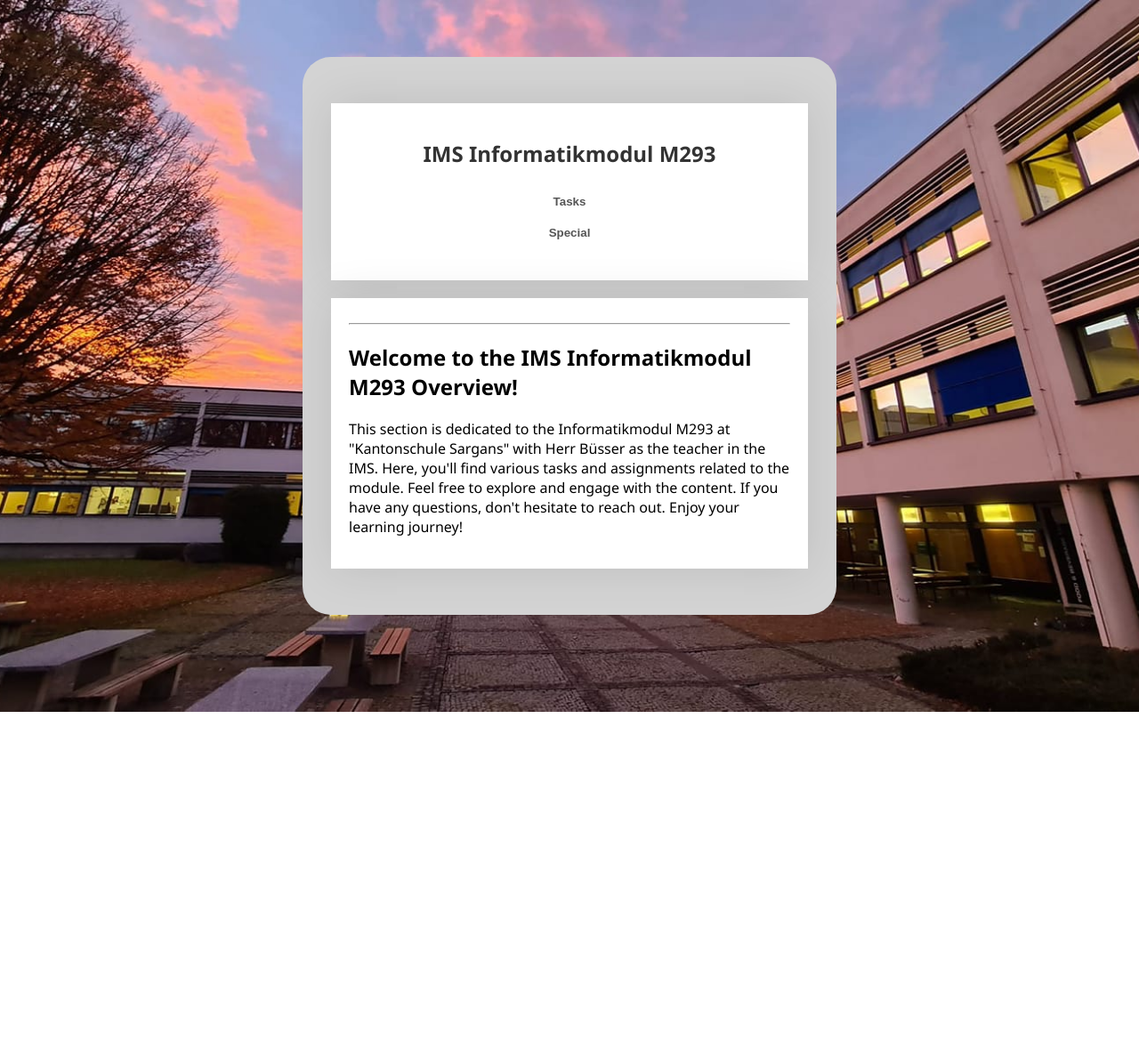
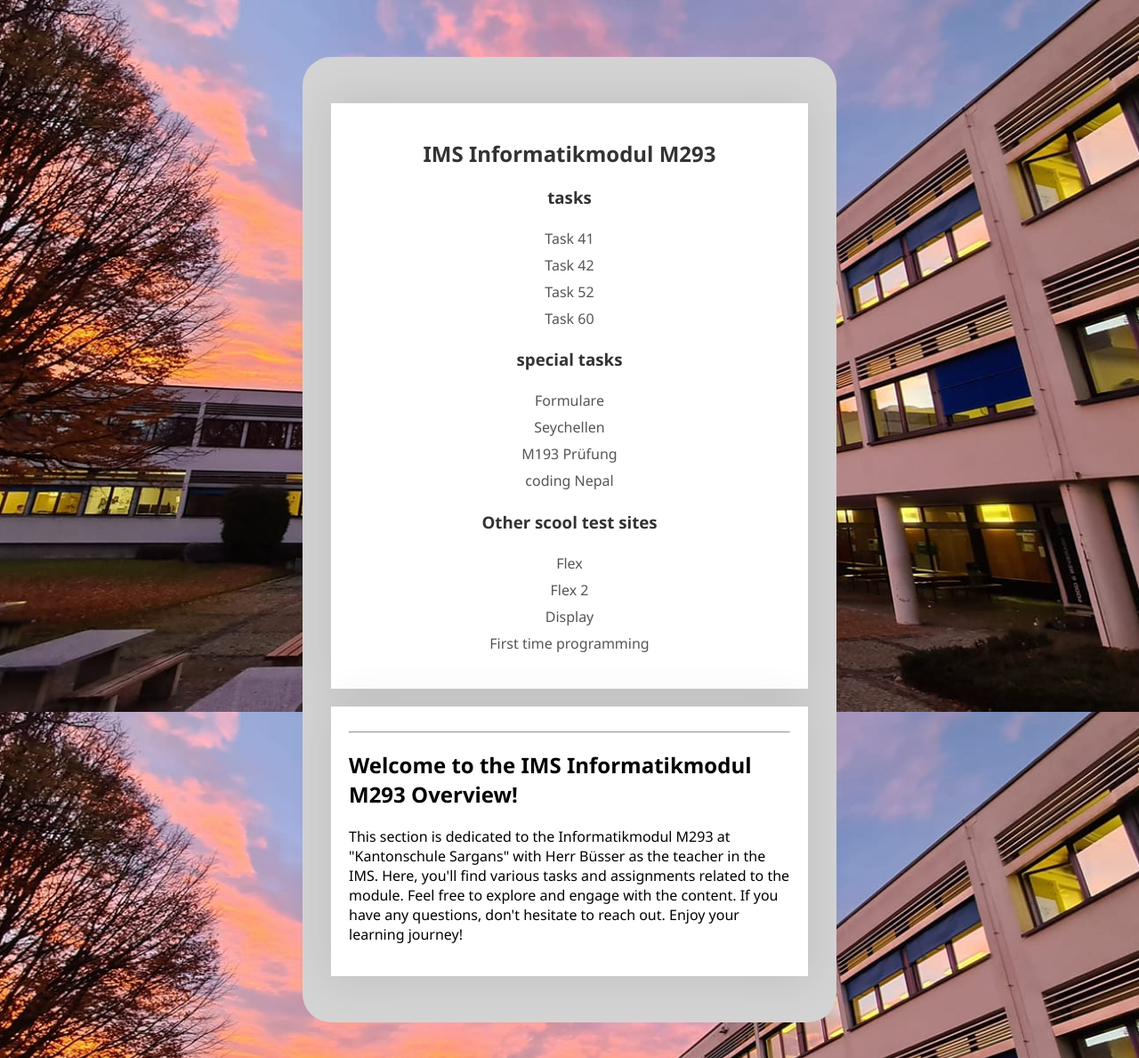
Before and after one commit to SageTheDM/KSSM293, a PHP site: page /Aufgaben/Index.html in a window 1280 px wide. Shown: the top 1189 px of the page at 89% size. Before the commit the page ends 800 px from the top, so only its background shows below. Run offline with PHP 8.4, Linux system fonts and the light colour scheme.

Commit message:
Improved the Navigation threw sites

```diff
--- a/Aufgaben/Index.html
+++ b/Aufgaben/Index.html
@@ -5,26 +5,6 @@
     <meta name="viewport" content="width=device-width, initial-scale=1.0" />
     <title>Your Website Title</title>
     <link rel="stylesheet" href="styleBasic.css" />
-    <script>
-      document.addEventListener("DOMContentLoaded", function () {
-        const tasksDropdown = document.getElementById("tasksDropdown");
-        const specialDropdown = document.getElementById("specialDropdown");
-
-        // Function to toggle dropdown
-        function toggleDropdown(dropdown) {
-          dropdown.classList.toggle("active");
-        }
-
-        // Event listeners for button click
-        tasksDropdown.addEventListener("click", function () {
-          toggleDropdown(tasksDropdown);
-        });
-
-        specialDropdown.addEventListener("click", function () {
-          toggleDropdown(specialDropdown);
-        });
-      });
-    </script>
   </head>
 
   <body>
@@ -34,26 +14,32 @@
           <h1>IMS Informatikmodul M293</h1>
         </header>
         <nav>
-          <ul class="folder-list">
-            <li class="folder-list-item dropdown" id="tasksDropdown">
-              <button class="dropdown-btn">Tasks</button>
+          <h1>tasks</h1>
             <ul class="dropdown-content">
               <li><a class="folder-link" href="aufgabe41.html">Task 41</a></li>
               <li><a class="folder-link" href="aufgabe42.html">Task 42</a></li>
               <li><a class="folder-link" href="aufgabe52.html">Task 52</a></li>
               <li><a class="folder-link" href="aufgabe60.html">Task 60</a></li>
             </ul>
-            </li>
-            <li class="folder-list-item dropdown" id="specialDropdown">
-              <button class="dropdown-btn">Special</button>
+
+          <h1>special tasks</h1>
+            <ul class="dropdown-content">
+              <li><a class="folder-link" href="formulare/formulare.html">Formulare</a></li>
+              <li><a class="folder-link" href="../Design/index.html">Seychellen</a></li>
+              <li><a class="folder-link" href="../Modul193_LucaFabianBurger/index.html">M193 Prüfung</a></li>
+              <li><a class="folder-link" href="../codingNepal/index.html">coding Nepal</a></li>
+            </ul>
+
+          <h1>Other scool test sites</h1>
             <ul class="dropdown-content">
               <li><a class="folder-link" href="flex/flex.html">Flex</a></li>
-                <li><a class="folder-link" href="formulare/formulare.html">Formulare</a></li>
-              </ul>
-            </li>
+              <li><a class="folder-link" href="flex/flex 1.html">Flex 2</a></li>
+              <li><a class="folder-link" href="../Display/index.html">Display</a></li>
+              <li><a class="folder-link" href="../IMS-HTML/src/pages/Index.html">First time programming</a></li>
             </ul>
         </nav>
       </div>
+
       <div class="container">
         <hr />
         <h2>Welcome to the IMS Informatikmodul M293 Overview!</h2>
--- a/Aufgaben/styleBasic.css
+++ b/Aufgaben/styleBasic.css
@@ -49,9 +49,55 @@ nav {
     text-align: center;
 }
 
+/* Folder List Styles */
 .folder-list {
-    list-style-type: none;
+    list-style: none;
     padding: 0;
+}
+
+.folder-list li {
+    margin: 10px 0;
+}
+
+.folder-link {
+    text-decoration: none;
+    color: black;
+    padding: 10px;
+    display: block;
+    border-radius: 5px;
+    transition: background-color 0.3s ease;
+}
+
+.folder-link:hover {
+    background-color: violet;
+    font-weight: bold;
+}
+
+/* Dropdown Content Styles */
+.dropdown-content {
+    text-decoration: none;
+    list-style: none;
+    padding: 0;
+    display: flex;
+    flex-direction: column;
+    align-items: center;
+}
+
+.dropdown-content li {
+    margin: 2px 0;
+}
+
+.dropdown-content a {
+    text-decoration: none;
+    color: #555;
+    padding: 2px;
+    display: block;
+    border-radius: 5px;
+    transition: background-color 0.3s ease;
+}
+
+.dropdown-content a:hover {
+    background-color: #f9f9f9;
 }
 
 /* Updated button styles */
@@ -60,7 +106,7 @@ nav {
     color: #555;
     font-weight: bold;
     display: inline-block;
-    padding: 10px;
+    padding: 5px;
     position: relative;
     background-color: transparent;
     border: none;
@@ -70,44 +116,3 @@ nav {
 .dropdown-btn:hover {
     color: violet;
 }
-
-/* Dropdown Styles */
-.dropdown-content {
-    text-align: center;
-    display: none;
-    position: absolute;
-    background-color: #fff;
-    border: 1px solid #ccc;
-    box-shadow: 0px 8px 16px 0px rgba(0, 0, 0, 0.2);
-    z-index: 1;
-    border-radius: 5px;
-    overflow: hidden;
-    transform-origin: top;
-    transform: scaleY(0);
-    transition: transform 0.3s ease;
-    width: 100%;
-}
-
-.dropdown:hover .dropdown-content {
-    display: block;
-    transform: scaleY(1);
-}
-
-.dropdown-content a {
-    color: #555;
-    padding: 15px;
-    text-decoration: none;
-    display: block;
-    font-weight: bold;
-    transition: background-color 0.3s ease;
-}
-
-.dropdown-content a:hover {
-    background-color: #f9f9f9;
-}
-
-.droptext {
-    font-weight: bold;
-    text-align: center;
-    height: 2em;
-}
--- a/Design/index.html
+++ b/Design/index.html
@@ -36,7 +36,7 @@
         <a href="videos.html">Videos</a>
         <a href="kontakt.html">Kontakt</a>
         <a href="gallery.html">Gallery</a>
-        <a href="">Impressum</a>
+        <a href="impressum.html">Impressum</a>
       </nav>
 
       <article>
--- a/Design/kontakt.html
+++ b/Design/kontakt.html
@@ -36,7 +36,7 @@
         <a href="videos.html">Videos</a>
         <a href="kontakt.html" id="aktuell">Kontakt</a>
         <a href="gallery.html">Gallery</a>
-        <a href="">Impressum</a>
+        <a href="impressum.html">Impressum</a>
       </nav>
 
       <article>
--- a/Design/videos.html
+++ b/Design/videos.html
@@ -36,7 +36,7 @@
         <a href="videos.html" id="aktuell">Videos</a>
         <a href="kontakt.html">Kontakt</a>
         <a href="gallery.html">Gallery</a>
-        <a href="">Impressum</a>
+        <a href="impressum.html">Impressum</a>
       </nav>
 
       <article id="center">
--- a/theLovedOne/myLove.html
+++ b/theLovedOne/myLove.html
@@ -272,7 +272,7 @@
                 <br>
                 In your embrace, I've found my home and more,
                 With you, my love, I'll eternally explore.
-        ough life's ups and downs, hand in hand, we'll trod,
+                Through life's ups and downs, hand in hand, we'll trod,
                 For you, Maria, are truly a gift from the gods.
                 <br>
                 <br>
```
Also changed, not shown: Design/gallery.html (+19 -75 lines), Design/styles.css (+56 -93 lines). Lines whose indentation alone changed are shown as unchanged.
